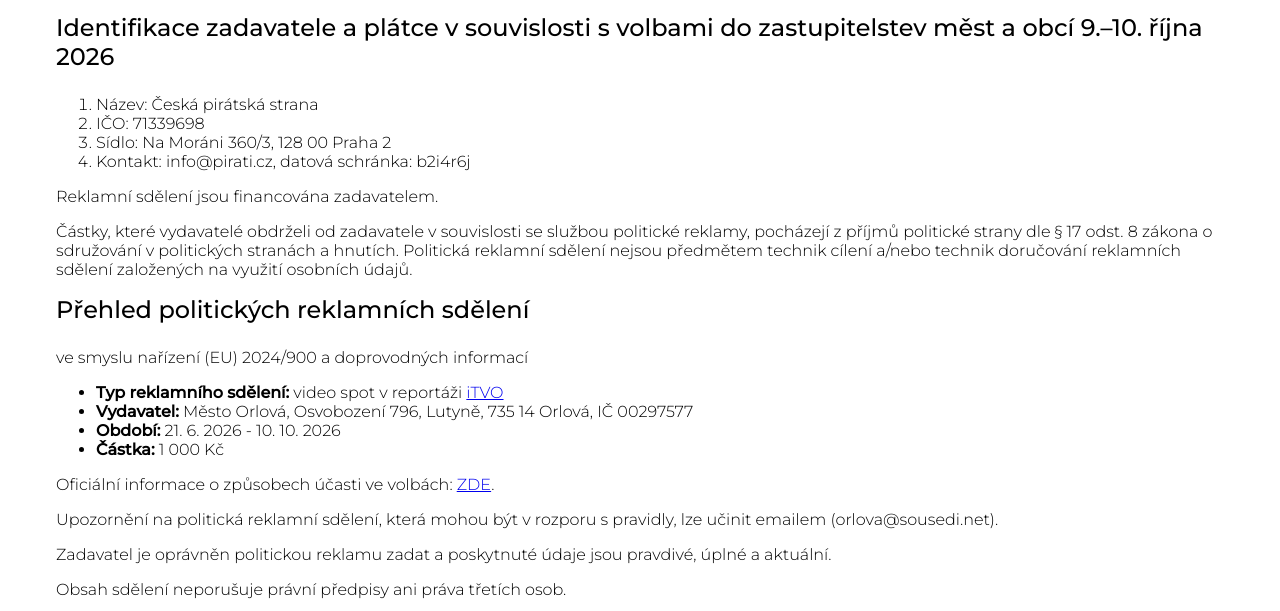
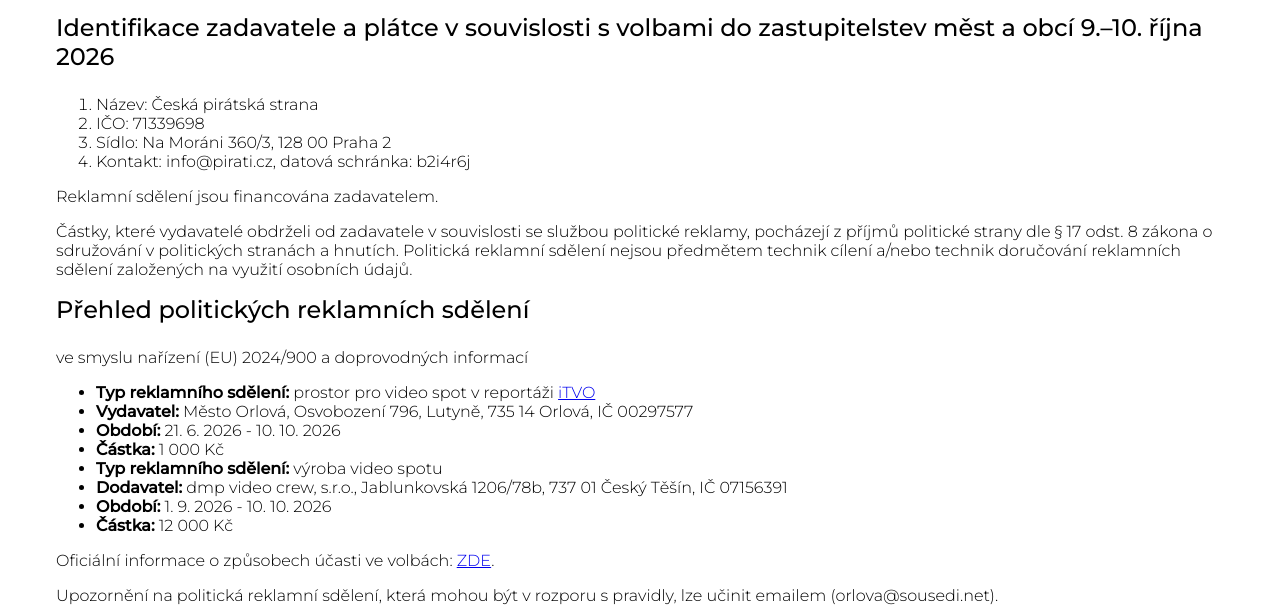
Before and after one commit to jerrylabs/sousedi.net, an Astro site: page /transparence in a window 1280 px wide. Shown: the part 189-800 px from the top of the page. Built offline with nearby package versions, Linux system fonts and the light colour scheme; Astro itself is replaced by a stand-in of ours.

Commit message:
Update transparence.astro

```diff
--- a/src/pages/transparence.astro
+++ b/src/pages/transparence.astro
@@ -37,7 +37,7 @@
 
 <ul>
   <li>
-    <b>Typ reklamního sdělení:</b> video spot v reportáži <a href="https://www.mesto-orlova.cz/cz/zpravodajstvi/itvo/" target="_blank">iTVO</a>
+    <b>Typ reklamního sdělení:</b> prostor pro video spot v reportáži <a href="https://www.mesto-orlova.cz/cz/zpravodajstvi/itvo/" target="_blank">iTVO</a>
   </li>
   <li>
     <b>Vydavatel:</b> Město Orlová, Osvobození 796, Lutyně, 735 14 Orlová, IČ 00297577
@@ -47,6 +47,21 @@
   </li>
   <li>
     <b>Částka:</b> 1 000 Kč
+  </li>
+</ul>
+
+<ul>
+  <li>
+    <b>Typ reklamního sdělení:</b> výroba video spotu
+  </li>
+  <li>
+    <b>Dodavatel:</b> dmp video crew, s.r.o., Jablunkovská 1206/78b, 737 01 Český Těšín, IČ 07156391
+  </li>
+  <li>
+    <b>Období:</b> 1. 9. 2026 - 10. 10. 2026
+  </li>
+  <li>
+    <b>Částka:</b> 12 000 Kč
   </li>
 </ul>
 
```
